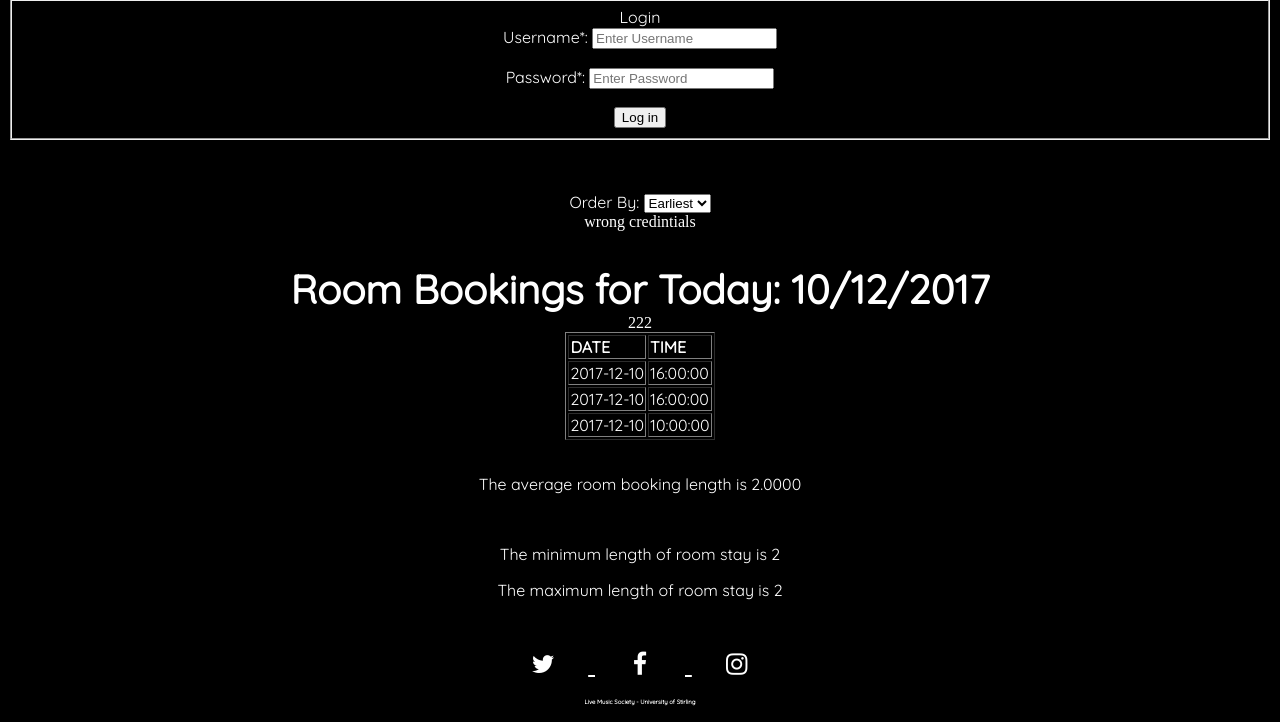
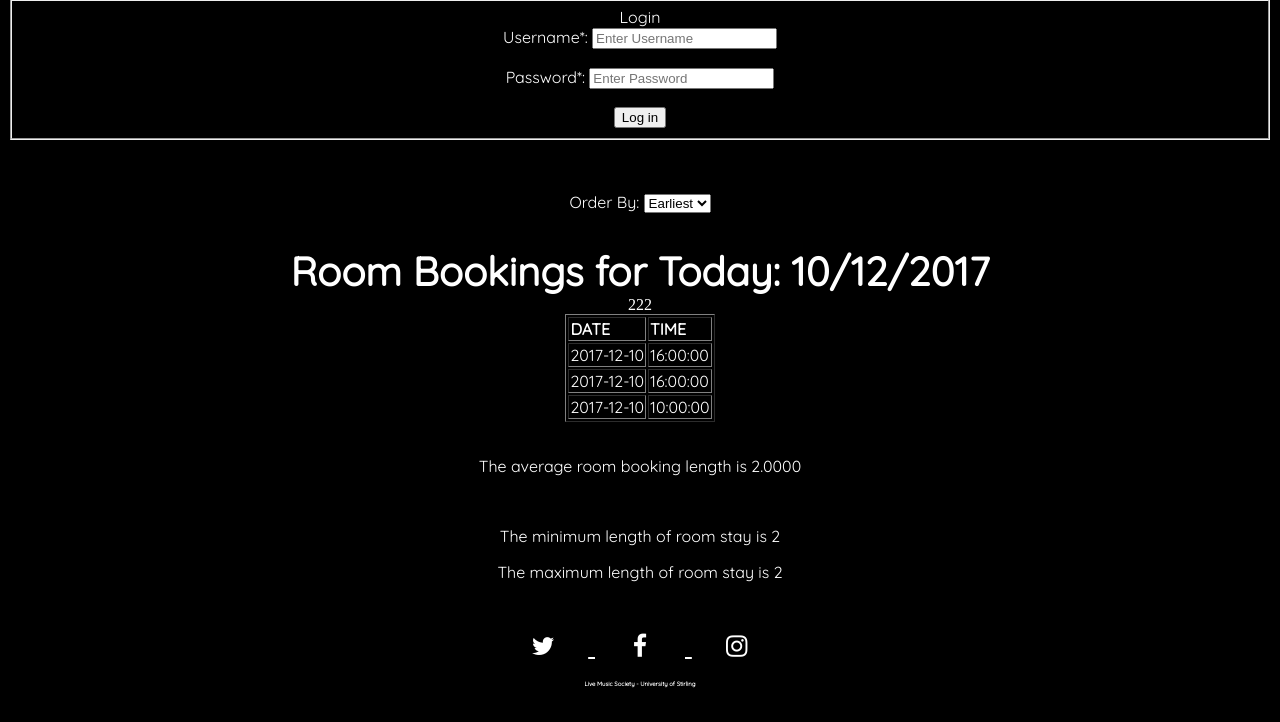
Before and after one commit to AnnieFraz/cst336FinalProject, a PHP site: page /roomBooking.php in a window 1280 px wide. Shown: the part 195-917 px from the top of the page. After the commit the page ends 883 px from the top, so only its background shows below. Run offline with PHP 8.4, Linux system fonts and the light colour scheme; data comes from the database, SQL or seed files in the repository; data that the repository does not hold is empty.

Commit message:
aggreate

```diff
--- a/roomBooking.php
+++ b/roomBooking.php
@@ -84,7 +84,7 @@ $conn = getDatabaseConnection();
 
     if (empty($record)){
 
-        echo " <br> wrong credintials";
+        //echo " <br> wrong credintials";
     }else{
         header("Location: makeBooking.php");;
     }
```
